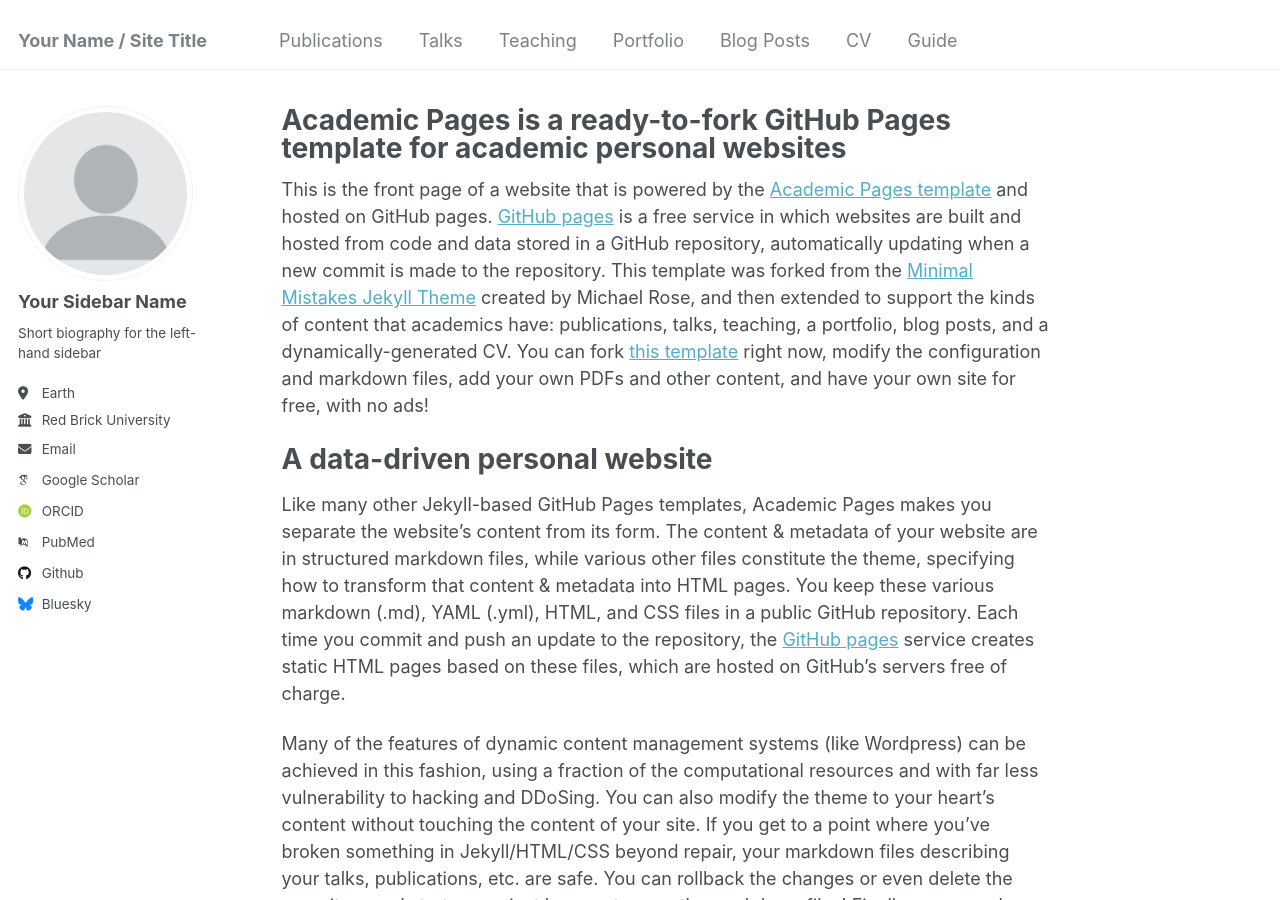
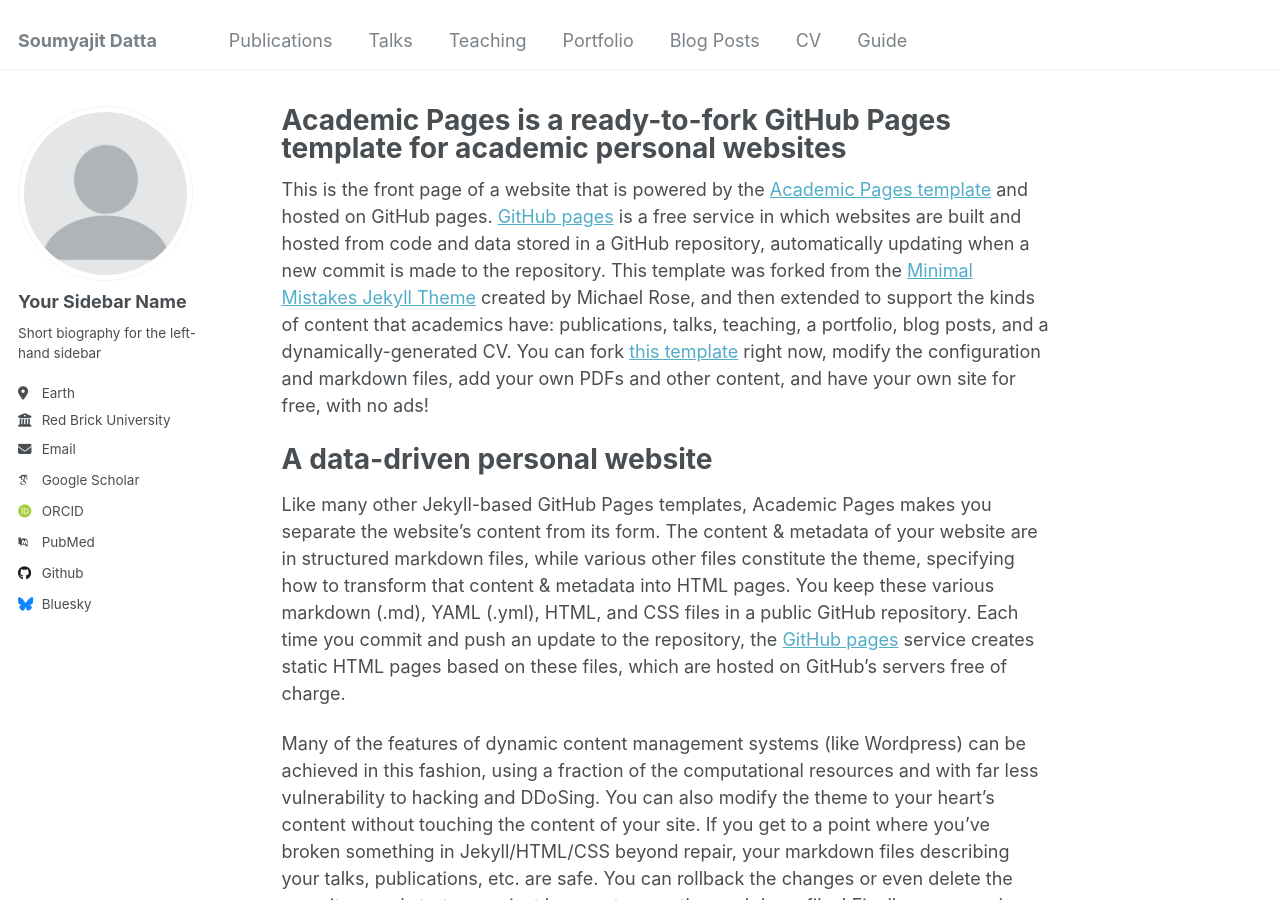
Before and after one commit to soumya-jit-datta/soumya-jit-datta.github.io, a Jekyll site: the page built from _pages/about.md, in a window 1280 px wide and 900 px high. Built offline with Jekyll 4.4.1, drawn with Linux system fonts in a browser that asks for light colours; some web fonts are replaced.

Commit message:
Update _config.yml

```diff
--- a/_config.yml
+++ b/_config.yml
@@ -8,10 +8,10 @@
 
 # Basic Site Settings
 locale                   : "en-US"
-title                    : "Your Name / Site Title"
+title                    : "Soumyajit Datta"
 title_separator          : "-"
 name                     : &name "Your Name"
-description              : &description "personal description"
+# description              : &description "personal description"
 url                      : https://academicpages.github.io # the base hostname & protocol for your site e.g. "https://mmistakes.github.io"
 baseurl                  : "" # the subpath of your site, e.g. "/blog"
 repository               : "academicpages/academicpages.github.io"
```
